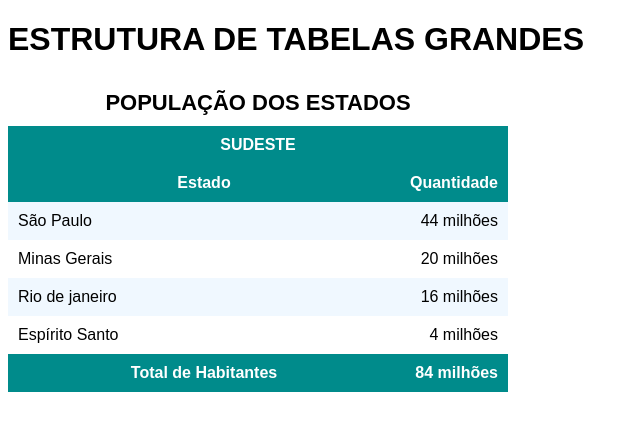
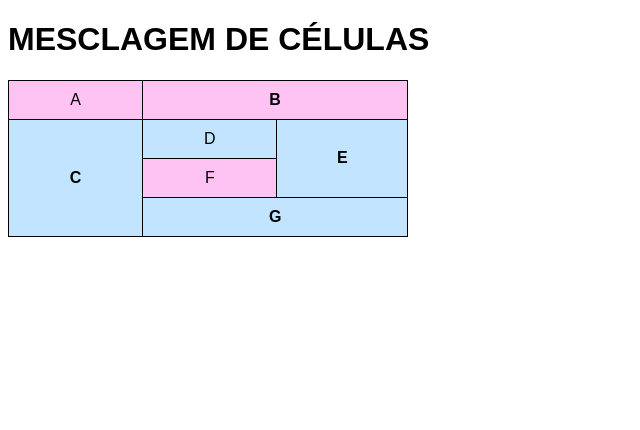
Before and after one commit to projgioliveira/iw_edilma, a plain HTML site: page index.html in a window 1280 px wide. Shown: the whole page, without its empty margins (0-640 px from the left). Drawn offline with Linux system fonts and the light colour scheme.

Commit message:
Add files via upload

```diff
--- a/index.html
+++ b/index.html
@@ -2,105 +2,79 @@
 <html lang="pt-br">
 <head>
     <meta charset="UTF-8">
+    <meta http-equiv="X-UA-Compatible" content="IE=edge">
     <meta name="viewport" content="width=device-width, initial-scale=1.0">
-    <title>Tabela 1</title>
-    <!--ESTILO-->
+    <title>Tabela 3</title>
+
+         <!----------ESTILO--------->
          <style>
-body{
-    font-family: Arial, Helvetica, sans-serif;
-}
-table{
-    width: 500px;
-    border-collapse: collapse;
-}
-td, th{
-    border: 1px;
-    padding: 10px;
-}
-caption{
-    font-size: 22px;
-    font-weight: bold;
-    padding: 10px;
-    background-color: rgba(4, 0, 8, 0);
-}
-thead, tfoot{
-    background-color: darkcyan;
-    color: white;
-}
-tbody > tr:nth-child(odd){
-    background-color: aliceblue;
-}
-tbody > tr:nth-child(even){
-    background-color: white;
-}
-td.num {
-    text-align: right;
+            body {
+                font-family: Arial, Helvetica, sans-serif; /*TIPO DA FONTE*/
             }
 
+            table {
+                width: 400px; /*LARGURA DA TABELA*/
+                border-collapse: collapse; /*ELIMINA ESPAÇO ENTRE AS CÉLULAS*/
+            }
+
+            td, th {
+                border: 1px solid black; /*EXPESSURA E ESTILO DA BORDA DAS CÉLULAS*/
+                padding: 10px; /*DISTÂNCIA ENTRE E CONTEÚDO E AS BORDAS */
+                text-align: center; /*ALINHAMENTO DO TEXTO*/
+
+            }
+
+            caption {
+                font-size: 22px; /*TAMANHO DA FONTE DO TÍTULO DA TABELA*/
+                font-weight: bold; /*PESO OU INTENSIDADE DA FONTE*/
+                padding: 10px; /*DISTÂNCIA ENTRE O CONTEÚDO E AS BORDAS*/
+                background-color: rgb(250, 255, 195); /*COR DO FUNDO DO TÍTULO DA TABELA*/
+            }
+
+            thead, tfoot {
+                background-color: #ffffff; /*COR DO FUNDO DO CABEÇALHO E RODAPÈ DA TABELA*/
+                color: rgb(250, 255, 195); /*COR DA FONTE*/
+            }
+
+            tbody > tr:nth-child(odd) { /*LINHAS ÍMPARES*/
+                background-color: rgb(255, 195, 243); /*COR DE FUNDO DA LINHA*/
+            }
+
+            tbody > :nth-child(even) { /*LINHAS PARES*/
+                background-color: rgb(195, 228, 255); /*COR DE FUNDO DA LINHA*/
+            }
+
+            td.num {
+                text-align: center; /*ALINHAMENTO DO TEXTO DA CLASSE "NUM"*/
+            }
 
         </style>
 
+        <!-----FIM ESTILO----->
 </head>
 <body>
-  <h1>ESTRUTURA DE TABELAS GRANDES</h1>
-<!--
-ANATOMIA DE TABELAS GRANDES
-TABLE
-     CAPTION
-             THEAD
-               tr(tabel row), td (tabel data), th (tabel head)
-             TBODY
-               tr (tabel row), td (tabel data), th (tabel head)
-            TFOOT
-           v   tr (table row), td (tabel data), th (tabel head)
-
--->
+    <h1>MESCLAGEM DE CÉLULAS</h1>
 
         <table>
-   <caption>POPULAÇÃO DOS ESTADOS</caption>
 
-   <thead>
             <tr>
-        <th colspan="2">SUDESTE</th>
+                <td>A</td>
+                <th colspan="2">B</th>
             </tr>
 
             <tr>
-        <th>Estado</th>
-        <th style="width: 50px;">Quantidade</th>
-    </tr>
-   </thead>
-
-   <tbody>
-    <tr>
-        <td>São Paulo</td>
-        <td class="num">44 milhões</td>
+                <th rowspan="3">C</th>
+                <td>D</td>
+                <th rowspan="2">E</th>
             </tr>
 
             <tr>
-        <td>Minas Gerais</td>
-        <td class="num">20 milhões</td>
+                <td>F</td>
             </tr>
+
             <tr>
-        <td>Rio de janeiro</td>
-        <td class="num">16 milhões</td>
+                <th colspan="2">G</th>
             </tr>
-    <tr>
-        <td>Espírito Santo</td>
-        <td class="num">4 milhões</td>
-    </tr>
- </tbody>
-
- <tfoot>
-    <tr>
-        <th>Total de Habitantes</th>
-        <td class="num"><strong>84 milhões</strong></td>
-    </tr>
- </tfoot>
-
         </table>
-
-
-
-
 </body>
 </html>
```
Lines whose indentation alone changed are shown as unchanged.
